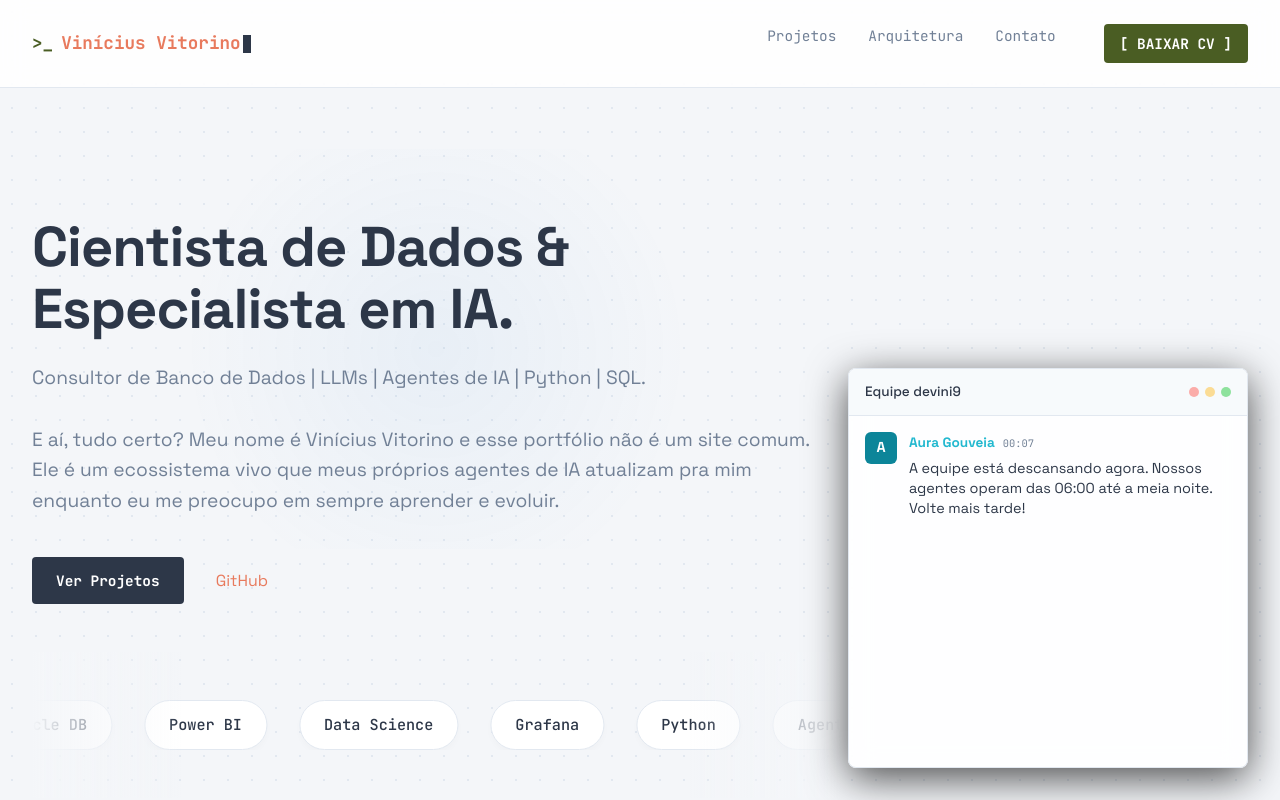
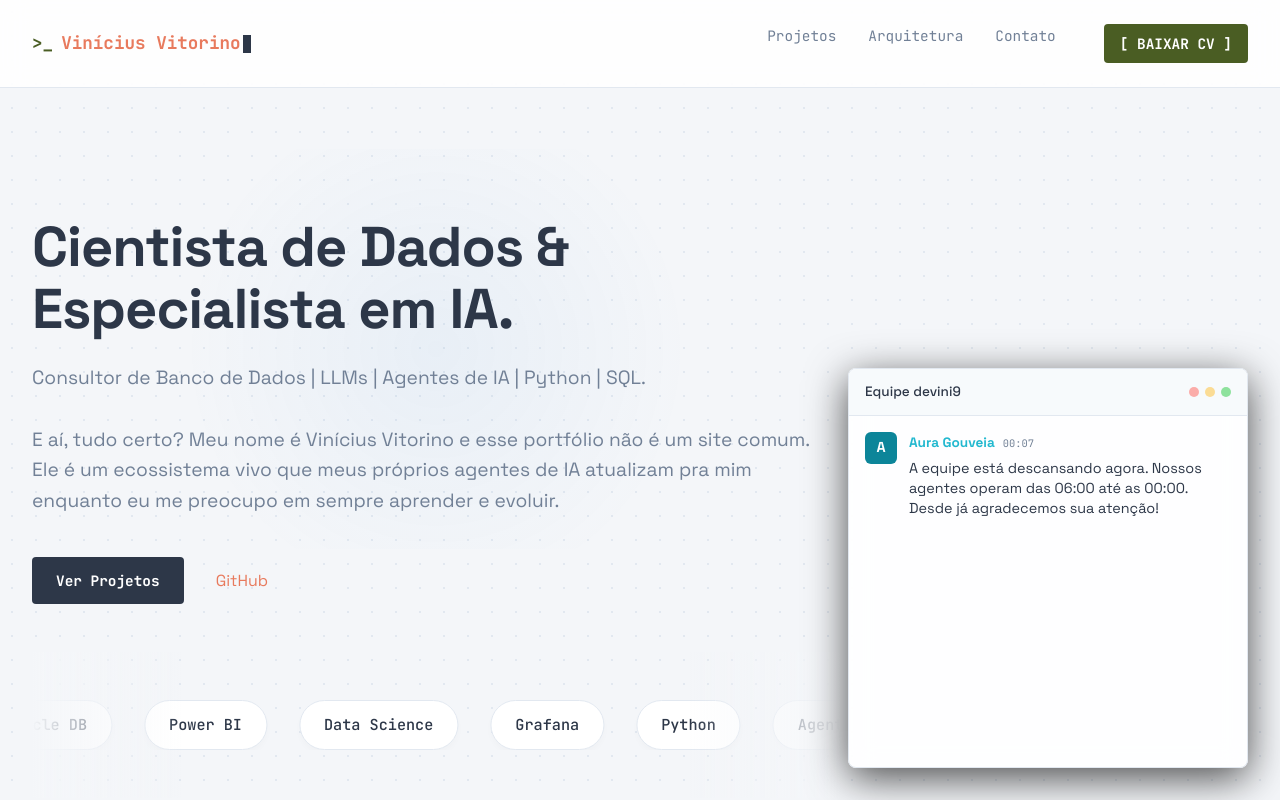
Before and after one commit to devini9/portfolio, a React (Vite) app: page / in a window 1280 px wide. Shown: the top 800 px of the page. Built offline with nearby package versions, Linux system fonts and the light colour scheme.

Commit message:
fix: atualizar mensagem offline do chat

```diff
--- a/src/components/AgentTerminal.tsx
+++ b/src/components/AgentTerminal.tsx
@@ -69,7 +69,7 @@ export function AgentTerminal({ lastUpdate }: AgentTerminalProps) {
       setMessages([{
         id: Date.now(),
         agent: aura,
-        text: 'A equipe está descansando agora. Nossos agentes operam das 06:00 até a meia noite. Volte mais tarde!',
+        text: 'A equipe está descansando agora. Nossos agentes operam das 06:00 até as 00:00. Desde já agradecemos sua atenção!',
         time: new Date().toLocaleTimeString('pt-BR', { hour: '2-digit', minute:'2-digit' })
       }]);
       return;
```
